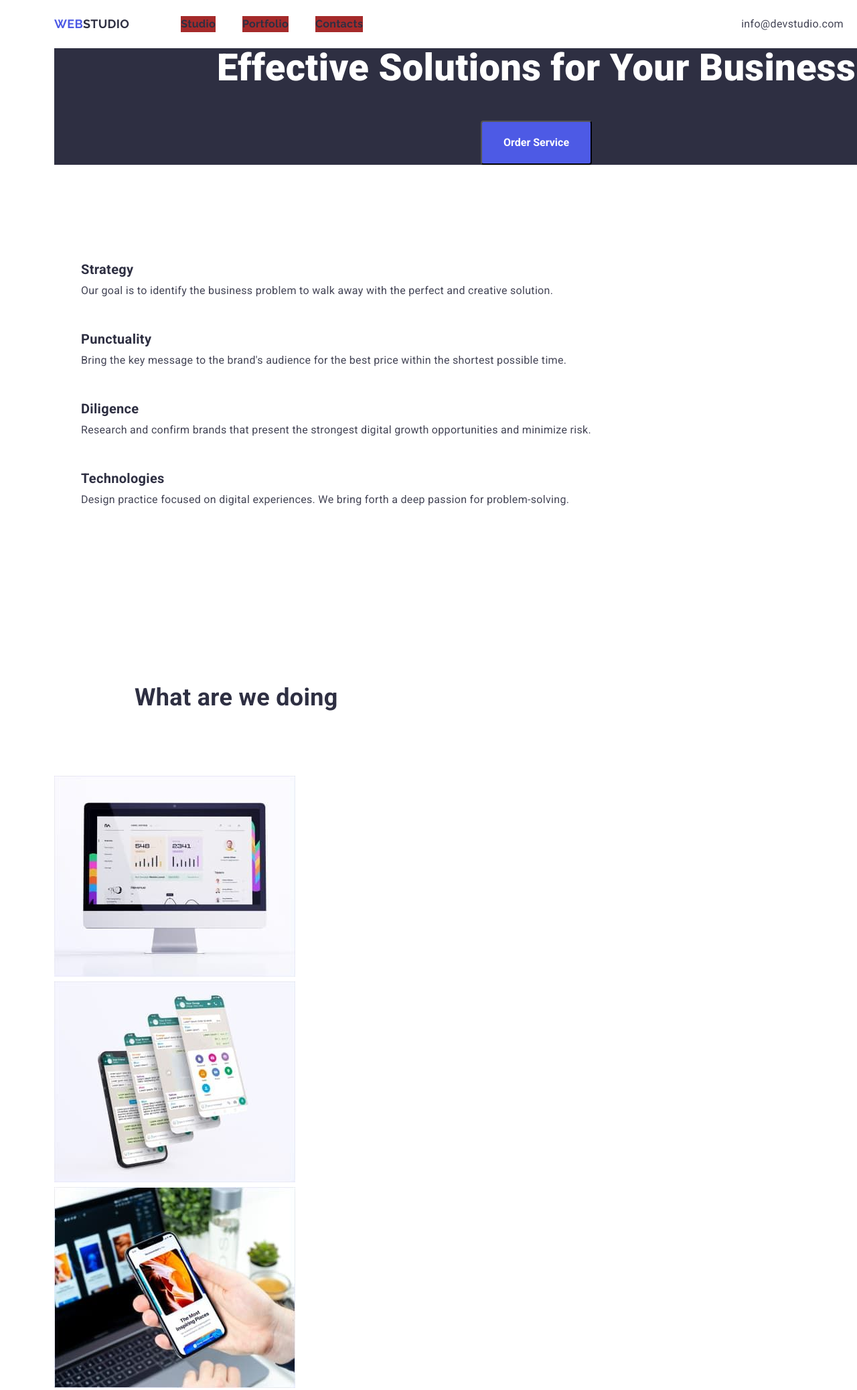
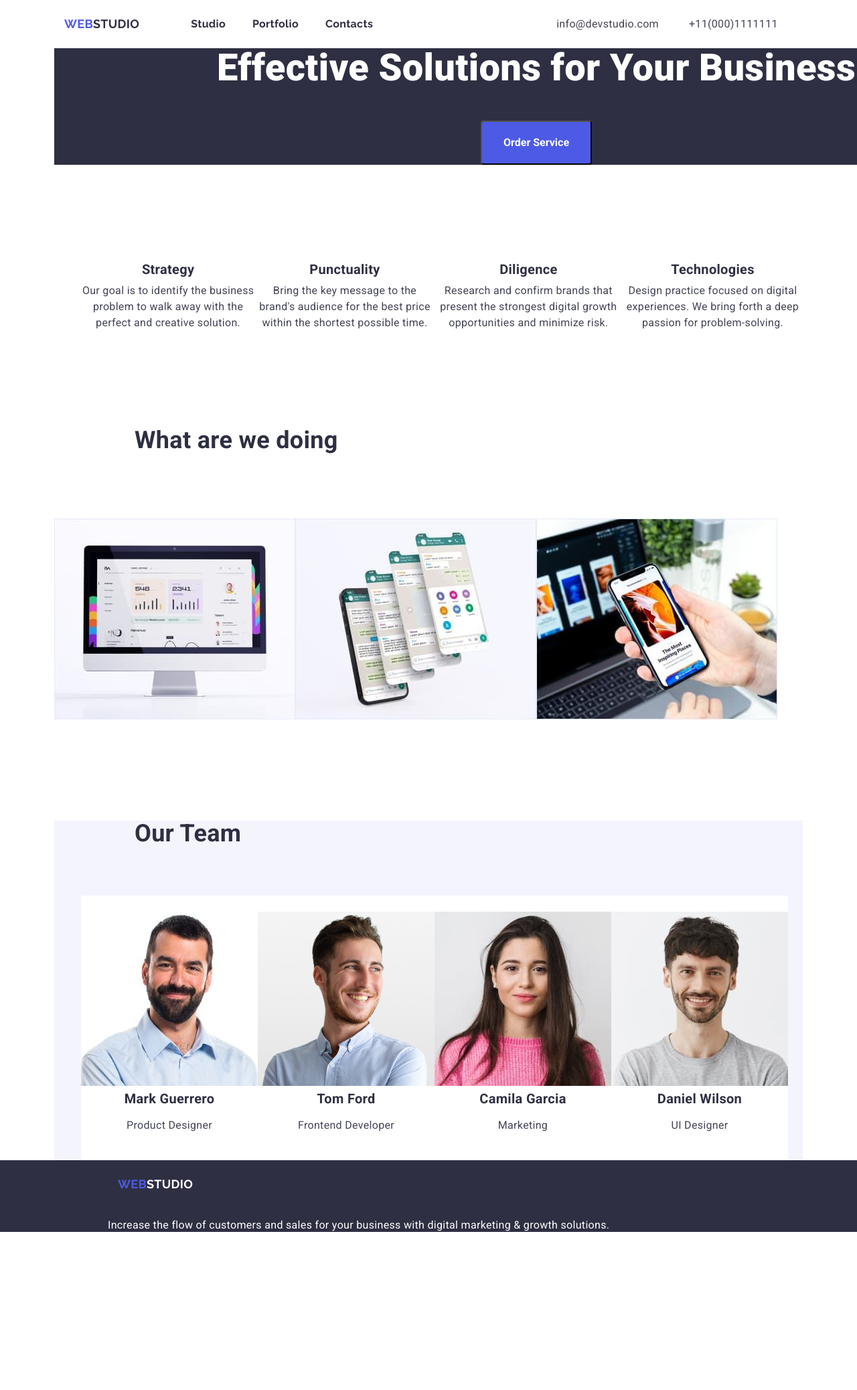
Before and after one commit to 15021987/goit-markup-hw-03-3, a plain HTML site: page index.html in a window 1280 px wide. Shown: the top 2075 px of the page at 67% size. After the commit the page ends 1855 px from the top, so only its background shows below. Drawn offline with nearby package versions, Linux system fonts and the light colour scheme.

Commit message:
portfolio.html

```diff
--- a/css/styles.css
+++ b/css/styles.css
@@ -11,6 +11,7 @@
 
 
 body {
+
     background-color: var(--primary-bg-color);
     color: var(--primary-text-color);
 
@@ -37,12 +38,16 @@ body {
     width: 1158px;
     padding-left: 20px;
     padding-right: 20px;
+
+
 }
 
 
 .logo {
+    margin-left: 15px;
     padding-top: 24px;
     padding-bottom: 24px;
+    text-align: center;
     color: var(--primary-text-color);
     font-family: 'Raleway';
 font-size: 18px;
@@ -60,12 +65,13 @@ color: var(--accent-color);
 /*main nav*/
 .main {
     display: flex;
-    align-items: center;
+
     margin: auto;
+    text-align: center;
 
 }
 .cont {
-    padding-left: 331px;
+    padding-left: 30px;
 }
 
 
@@ -79,10 +85,7 @@ color: var(--accent-color);
 
  }
 
-.site-nav .intem {
-background-color: brown;
 
-}
 
 .site-nav .intem:not(:last-child) {
     margin-right: 40px;
@@ -125,6 +128,7 @@ text-decoration: none;
 
 
 .list {
+
     padding-top: 24px;
     padding-bottom: 24px;
 
@@ -138,7 +142,8 @@ text-decoration: none;
 
 .contact {
 
-    margin-left: 40px;
+
+    margin-left: 45px;
     display: flex;
     color: #434455;
     font-weight: 400;
@@ -246,9 +251,6 @@ line-height: 1.5;
 color: #434455;
 
 }
-.retreat {
-    margin-bottom: 120px;
-}
 
 
 /* Feature */
@@ -284,7 +286,10 @@ line-height: 1.5;
 
 }
 .feature-fone {
+
     background-color: #ffffff;
+    text-align: center;
+
 }
 
 
@@ -350,9 +355,11 @@ background-color: var(--accent-color)
 
 
 .footer {
-
+    width: 1440px;
+    text-align: center;
     background-color: #2E2F42;
     color: #fff;
+    align-items: center;
 
 }
 .text {
@@ -360,7 +367,12 @@ background-color: var(--accent-color)
 
 }
 .party {
-    margin: 16px;
-    margin-bottom: 100px;
+     display: flex;
 
 }
+.pictures {
+    display: flex;
+    flex-wrap: wrap;
+    justify-content: space-between;
+    background-color: crimson;
+}
--- a/index.html
+++ b/index.html
@@ -43,7 +43,7 @@
     <div class="conteiner">
         <section class="section">
             <h2 class="visually-hidden">The principle of the company's work</h2>
-            <ul class="feature-list">
+            <ul class="feature-list main">
                 <li class="list">
                     <h3 class="title">Strategy</h3>
                     <p class="section-descriptioh">Our goal is to identify the business
@@ -59,7 +59,7 @@
                 </li>
                 <li class="list">
                     <h3 class="title">Technologies</h3>
-                    <p class="section-descriptioh retreat">Design practice focused on digital experiences. We bring forth a deep passion for problem-solving.</p>
+                    <p class="section-descriptioh">Design practice focused on digital experiences. We bring forth a deep passion for problem-solving.</p>
                 </li>
             </ul>
         </section>
@@ -67,10 +67,10 @@
     <div class="conteiner">
         <section class="section">
             <h2 class="section-title our">What are we doing</h2>
-            <ul class="list">
+            <ul class="list main">
                 <li><img src="./images/photo1.jpg" alt="examples of work" width="360"></li>
                 <li><img src="./images/photo2.jpg" alt="examples of work" width="360"></li>
-                <li class="retreat"><img src="./images/photo3.jpg" alt="examples of work" width="360"></li>
+                <li><img src="./images/photo3.jpg" alt="examples of work" width="360"></li>
             </ul>
 
         </section>
@@ -78,7 +78,7 @@
     <div class="conteiner">
         <section class="section-team">
             <h2 class="section-title our"> Our Team </h2>
-            <ul class="feature-list">
+            <ul class="feature-list main">
                 <li class="list feature-fone"><img src="./images/img1.jpg" alt="Product Designer" width="264">
             <h3 class="title">Mark Guerrero</h3>
             <p class="text">Product Designer</p></li>
@@ -95,14 +95,16 @@
         </section>
     </div>
     </main>
-    <div class="conteiner">
+
         <footer class="footer">
-            <a href="./index.html"  class="logo party"><span class="texte">Web</span><span class="text">Studio</span></a>
+            <div class="conteiner">
+                <a href="./index.html"  class="logo party"><span class="texte">Web</span><span class="text">Studio</span></a>
            <p class="party">
               Increase the flow of customers and sales for your business with digital marketing & growth solutions.
            </p>
+            </div>
        </footer>
-    </div>
+
 
     </body>
     </html>
```
Also changed, not shown: portfolio.html (+12 -10 lines).
